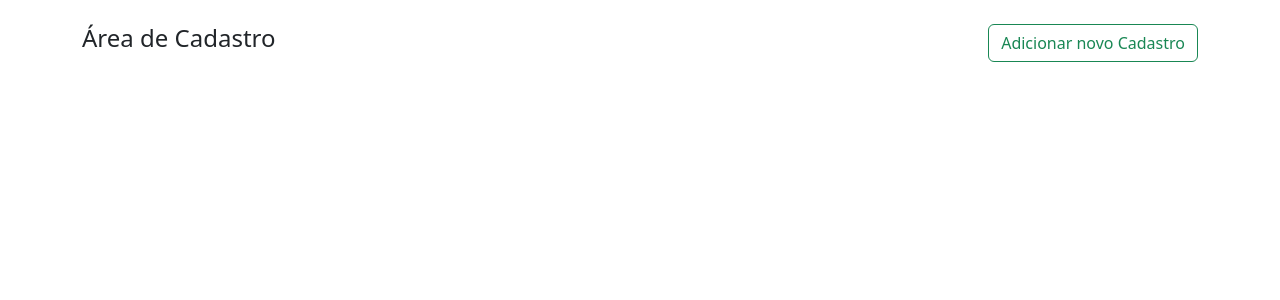
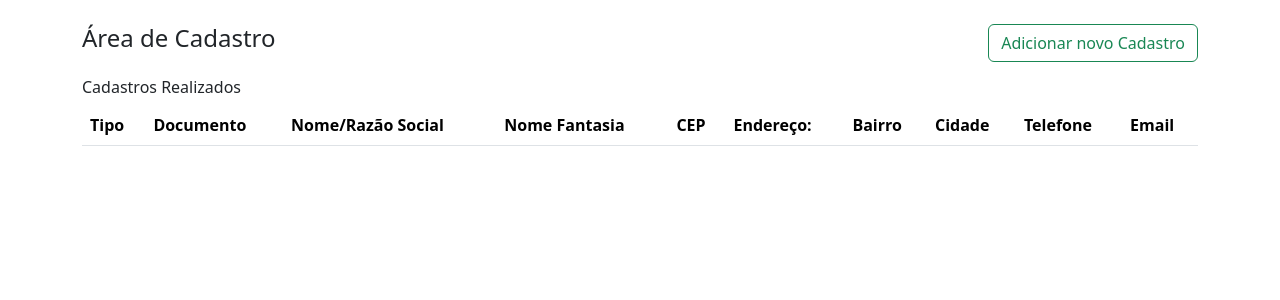
Before and after one commit to gustavoronan/softti, an Angular app in the folder softti/: page / in a window 1280 px wide. Shown: the top 300 px of the page. Built offline with nearby package versions, Linux system fonts and the light colour scheme.

Commit message:
add: retornando lista de clientes cadastrados

```diff
--- a/softti/src/app/credenciamento/credenciamento.component.html
+++ b/softti/src/app/credenciamento/credenciamento.component.html
@@ -9,6 +9,44 @@
       </div>
     </div>
   </div>
+
+  <div class="container mt-3">
+    <h6>Cadastros Realizados</h6>
+    <table class="table">
+        <thead>
+            <tr>
+                <th>Tipo</th>
+                <th>Documento</th>
+                <th>Nome/Razão Social</th>
+                <th>Nome Fantasia</th>
+                <th>CEP</th>
+                <th>Endereço:</th>
+                <th>Bairro</th>
+                <th>Cidade</th>
+                <th>Telefone</th>
+                <th>Email</th>
+            </tr>
+        </thead>
+        <tbody>
+              @for (item of clientList; track $index) {
+            <tr>
+              <td>{{item.tipo}}</td>
+              <td>{{item.documento}}</td>
+              <td>{{item.nomeRazaoSocial}}</td>
+              <td>{{item.nomeFantasia}}</td>
+              <td>{{item.cep}}</td>
+              <td>{{item.endereco}}</td>
+              <td>{{item.bairro}}</td>
+              <td>{{item.cidade}}</td>
+              <td>{{item.telefone}}</td>
+              <td>{{item.email}}</td>
+            </tr>
+        }
+          </tbody>
+        </table>
+
+  </div>
+
 
   <!-- The Modal -->
   <div class="modal" id="myModal" #myModal>
@@ -22,6 +60,7 @@
         </div>
 
        <!-- Modal body -->
+
 <div class="modal-body">
     <div class="row">
       <div class="col-12 mb-3">
--- a/softti/src/app/credenciamento/credenciamento.component.ts
+++ b/softti/src/app/credenciamento/credenciamento.component.ts
@@ -1,4 +1,4 @@
-import { Component, ElementRef, ViewChild } from '@angular/core';
+import { Component, ElementRef, ViewChild, OnInit } from '@angular/core';
 import { FormsModule } from '@angular/forms';
 
 @Component({
@@ -8,9 +8,17 @@ import { FormsModule } from '@angular/forms';
   imports: [FormsModule],
   standalone: true
 })
-export class CredenciamentoComponent {
+export class CredenciamentoComponent implements OnInit {
   @ViewChild('myModal') model!: ElementRef;
   clientObj: Cliente  = new Cliente()
+  clientList: Cliente[] = []
+
+  ngOnInit(): void {
+    const listaCliente = localStorage.getItem("angular")
+    if(listaCliente != null){
+      this.clientList = JSON.parse(listaCliente)
+    }
+  }
 
   openModel() {
     if (this.model) {
@@ -36,6 +44,10 @@ export class CredenciamentoComponent {
       newArr.push(this.clientObj)
       localStorage.setItem('angular', JSON.stringify(newArr))
     }
+    //apenas recarregando a lista para nao precisar dar reload na pagina
+    this.clientList = JSON.parse(localStorage.getItem("angular") || '[]');
+
+    this.closeModel();
   }
 }
 
@@ -52,7 +64,6 @@ export class Cliente {
   email!: string;
 
   constructor(){
-    this.documento = '';
     this.documento = "";
     this.nomeRazaoSocial = '';
     this.nomeFantasia = '';
```
